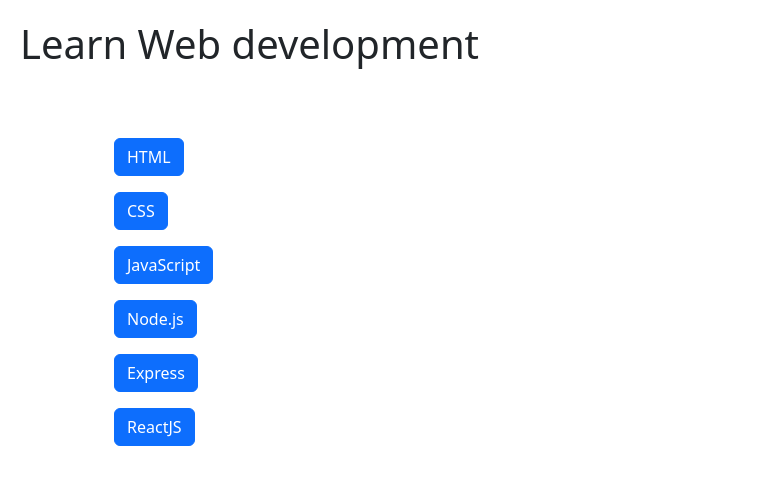
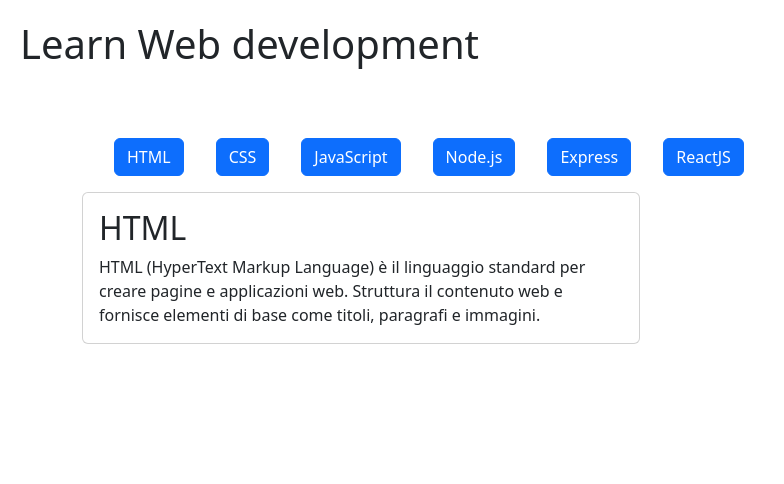
Before and after one commit to FrancescoGiommi/react-use-state, a React (Vite) app: page / in a window 1280 px wide. Shown: the top 484 px of the page, without its empty margins (0-784 px from the left). Built offline with nearby package versions, Linux system fonts and the light colour scheme.

Commit message:
Add fix card

```diff
--- a/src/components/Card.jsx
+++ b/src/components/Card.jsx
@@ -1,7 +1,7 @@
 export default function Card({ id, title, description }) {
   return (
     <>
-      <div className="card w-50 mb-3 hidden">
+      <div className={"card w-50 mb-3"}>
         <div className="card-body" key={id}>
           <h2 className="card-title">{title}</h2>
           <p className="card-text">{description}</p>
--- a/src/components/Main.jsx
+++ b/src/components/Main.jsx
@@ -4,18 +4,25 @@
 
 /* Export Main */
 export default function Main() {
-  const [visible, setVisible] = useState(false);
+  const activeLanguage = languages[0];
+  const [activePost, setActivePost] = useState(activeLanguage);
 
-  const isHidden = true;
-
+  const handleSelectTag = (item) => {
+    const newPost = languages.find((post) => post.title === item);
+    console.log(newPost);
+  };
   return (
     <>
       <main>
         {/* Generate card with Map */}
         {languages.map((item) => (
-          <ul className="d-flex gap-3">
+          <ul className="d-inline-flex gap-2 ">
             <li>
-              <button className="btn btn-primary" key={item.id}>
+              <button
+                className="btn btn-primary "
+                key={item.id}
+                onClick={() => handleSelectTag()}
+              >
                 {item.title}
               </button>
             </li>
@@ -23,16 +30,14 @@
         ))}
 
         {/* Generate card with Map */}
-        {languages.map((item, index) => (
-          <div>
-            <Card
-              key={index}
-              title={item.title}
-              description={item.description}
-              onClick={() => "btn" == "language-selected"}
-            />
-          </div>
-        ))}
+
+        <div>
+          <Card
+            key={activePost.id}
+            title={activePost.title}
+            description={activePost.description}
+          />
+        </div>
       </main>
     </>
   );
--- a/src/index.css
+++ b/src/index.css
@@ -8,10 +8,7 @@
 
 ul {
   list-style: none;
-}
-
-.language-selected {
-  color: goldenrod;
+  display: flex;
 }
 
 .hidden {
```
